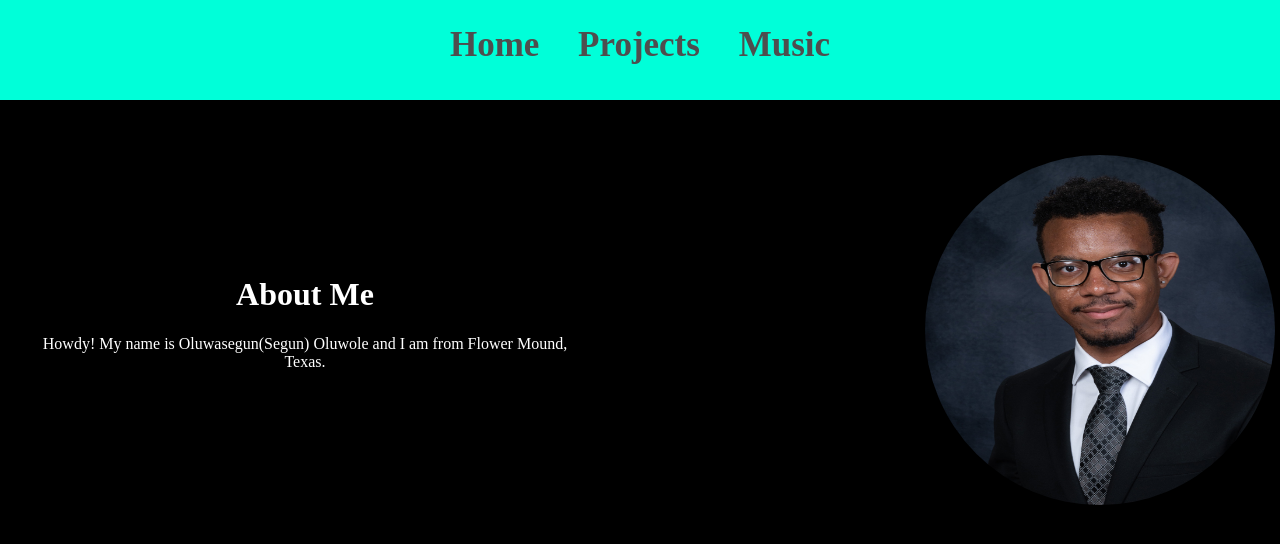
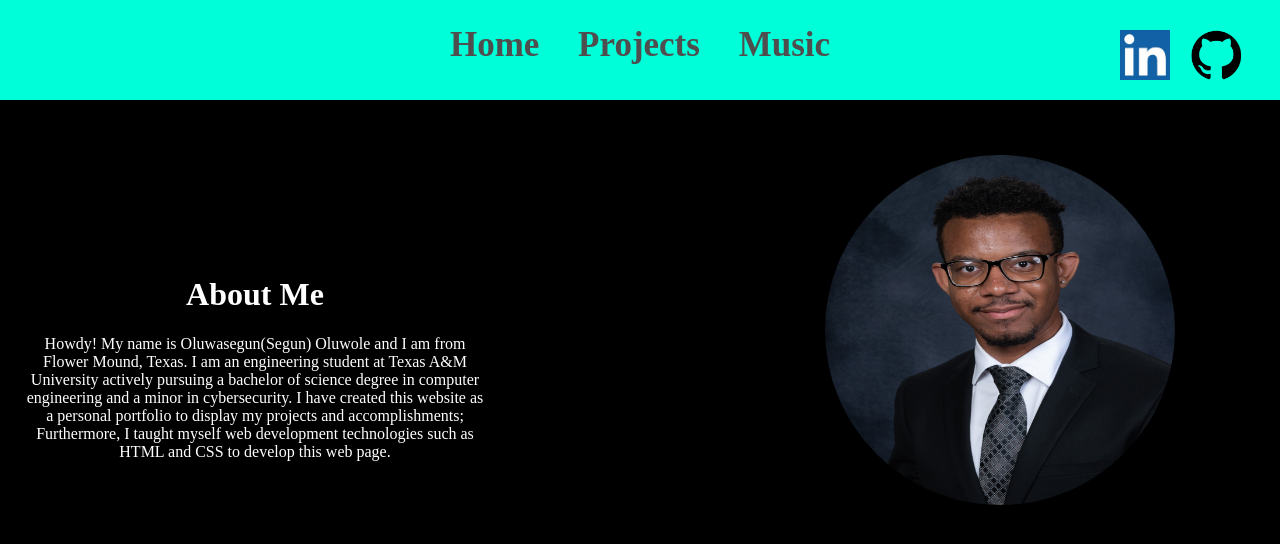
Before and after one commit to segunoluwole30/segunoluwole30.github.io, a plain HTML site: page index.html in a window 1280 px wide. Drawn offline with Linux system fonts and the light colour scheme.

Commit message:
added icons and adjusted style.css

```diff
--- a/index.html
+++ b/index.html
@@ -11,15 +11,27 @@
         <a href="index.html" class="navBarElements"><b>Home</b></a>
         <a href="projects.html" class="navBarElements"><b>Projects</b></a>
         <a href="music.html" class="navBarElements"><b>Music</b></a>
+        <a href="https://www.linkedin.com/in/oluwasegun-oluwole-24680324b/" class="navBaricon1">
+            <img src="../segunoluwole30.github.io/images/linkedin-icon.jpg" height="50px">
+        </a>
+        <a href="https://github.com/segunoluwole30" class="navBaricon2">
+            <img src="../segunoluwole30.github.io/images/GitHub-PNG-Isolated-Photo.png" height="50px">
+        </a>
     </nav>
 
     <div class="aboutMe">
         <div class="aboutMeText">
             <h1>About Me</h1>
-            <p>Howdy! My name is Oluwasegun(Segun) Oluwole and I am from Flower Mound, Texas.</p>
+            <p>Howdy! My name is Oluwasegun(Segun) Oluwole and I am from Flower Mound, Texas. I am an engineering
+                student at Texas A&M University actively pursuing a bachelor of science degree in computer engineering
+                and a minor in cybersecurity. I have created this website as a personal portfolio to display my projects
+                and accomplishments; Furthermore, I taught myself web development technologies such as HTML and CSS to
+                develop this web page.
+            </p>
         </div>
         <div class="aboutMePhoto">
-            <img src="../images/IMG-4133.JPG" alt="" height="350px" width="350px" style="border-radius: 50%;">
+            <img src="../segunoluwole30.github.io/images/IMG-4133.JPG" alt="" height="350px" width="350px"
+                style="border-radius: 50%;margin-right: 100px;">
         </div>
     </div>
 
--- a/style.css
+++ b/style.css
@@ -14,6 +14,30 @@
     color: #4e4e4e;
     text-decoration: none;
     position: sticky;
+}
+
+.navBaricon1 {
+    height: 60px;
+    position: absolute;
+    /* Positioned absolutely within its relative parent */
+    right: 110px;
+    /* Adjust the right position as needed */
+    top: 7.5%;
+    /* Center the image vertically */
+    transform: translateY(-50%);
+    /* Adjust for vertical centering */
+}
+
+.navBaricon2 {
+    height: 60px;
+    position: absolute;
+    /* Positioned absolutely within its relative parent */
+    right: 20px;
+    /* Adjust the right position as needed */
+    top: 7.5%;
+    /* Center the image vertically */
+    transform: translateY(-50%);
+    /* Adjust for vertical centering */
 }
 
 .body {
```
Also changed, not shown: projects.html (+2 -2 lines), images/linkedin-icon.jpg (added).
